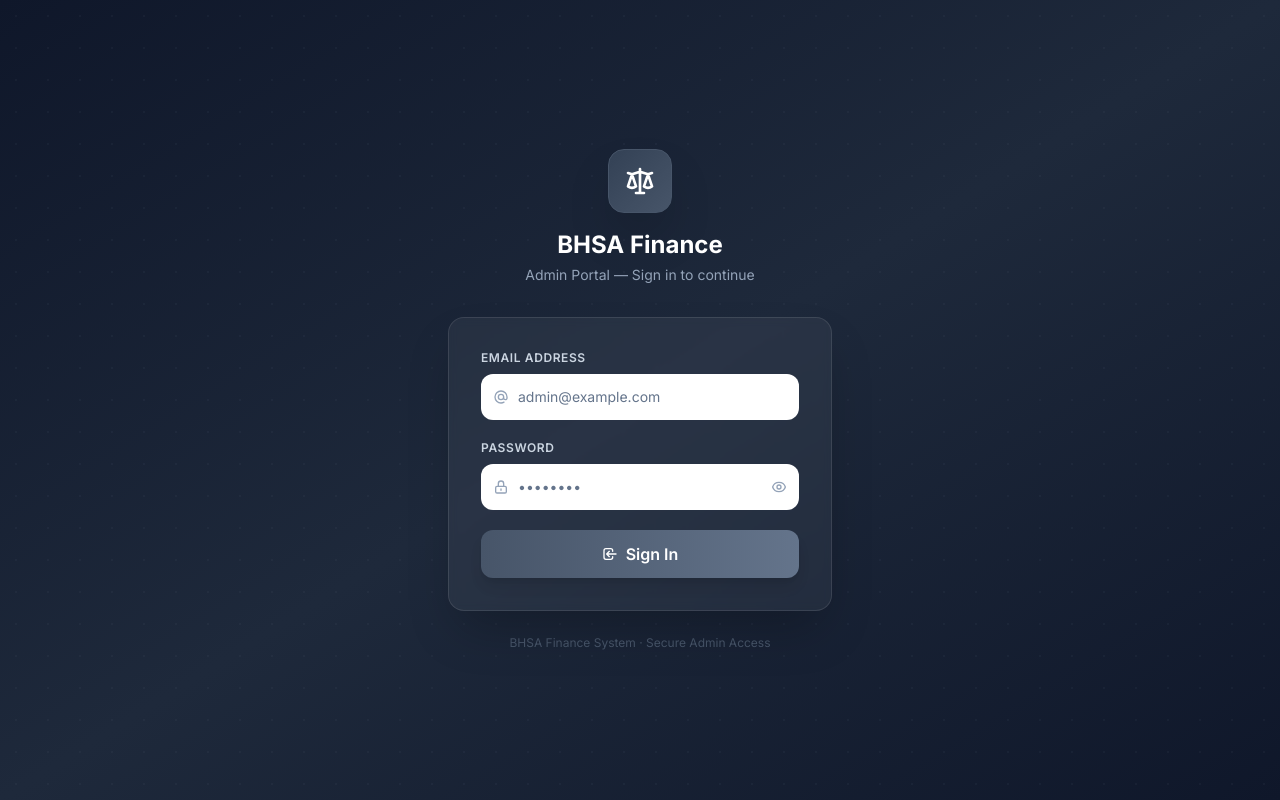
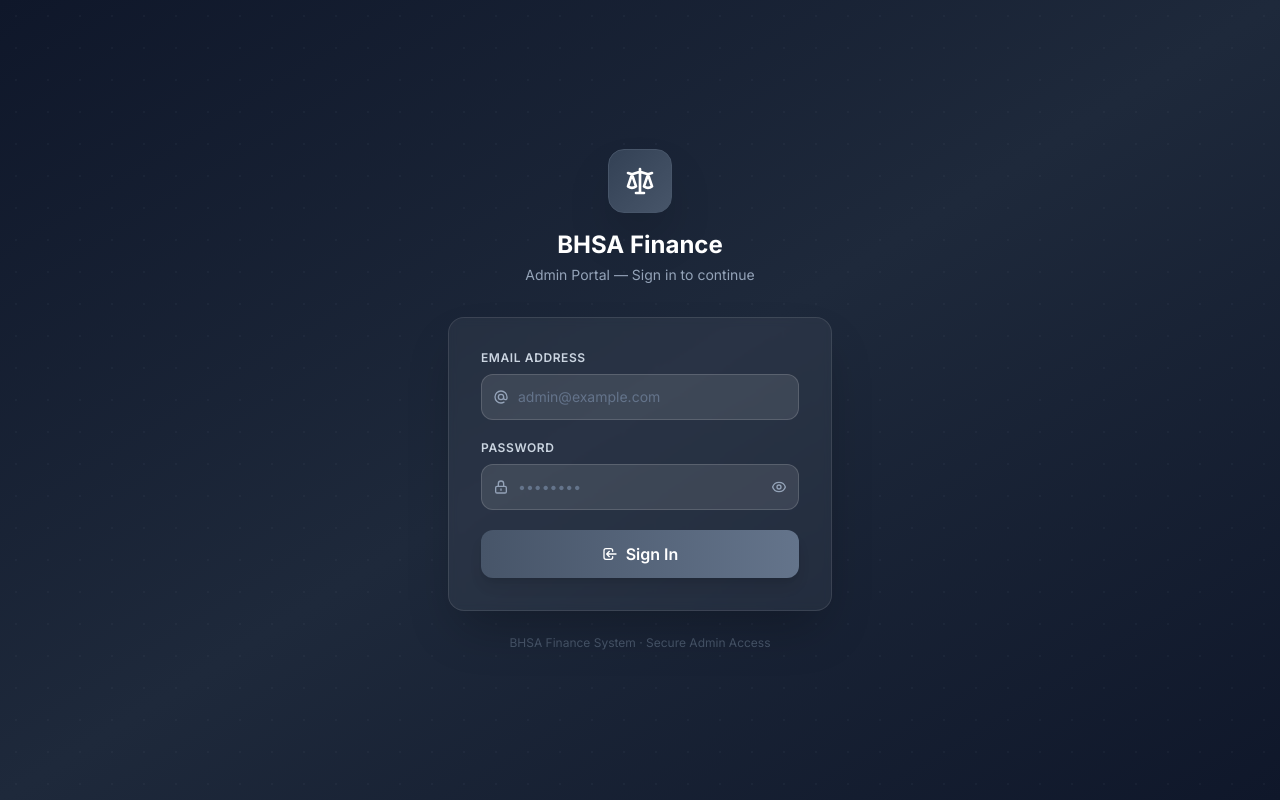
Before and after one commit to muhmdpp/bhsa-dars, a React (Vite) app: page / in a window 1280 px wide. Built offline with nearby package versions, Linux system fonts and the light colour scheme; no server answers.

Commit message:
watermelon

```diff
--- a/src/components/layout/Sidebar.jsx
+++ b/src/components/layout/Sidebar.jsx
@@ -155,6 +155,14 @@ export default function Sidebar() {
           Lock Screen
         </button>
         <p className="text-xs text-slate-300 text-center">BHSA Finance System v1.1.0</p>
+        <a
+          href="https://www.watermelonbranding.in"
+          target="_blank"
+          rel="noopener noreferrer"
+          className="block text-center text-[10px] text-slate-400 hover:text-slate-600 transition-colors mt-1"
+        >
+          Developed by <span className="font-semibold text-slate-500">Watermelon</span>
+        </a>
       </div>
     </aside>
   );
--- a/src/pages/LoginPage.jsx
+++ b/src/pages/LoginPage.jsx
@@ -64,8 +64,9 @@ export default function LoginPage() {
                   value={email}
                   onChange={e => setEmail(e.target.value)}
                   placeholder="admin@example.com"
-                  className="w-full pl-9 pr-4 py-3 bg-white/8 border border-white/15 rounded-xl text-white placeholder-slate-500 text-sm
+                  className="w-full pl-9 pr-4 py-3 bg-white/10 border border-white/15 rounded-xl text-white placeholder-slate-500 text-sm
                     focus:outline-none focus:ring-2 focus:ring-slate-400 focus:border-transparent transition-all"
+                  style={{ color: '#ffffff', caretColor: '#ffffff' }}
                 />
               </div>
             </div>
@@ -90,8 +91,9 @@ export default function LoginPage() {
                   value={password}
                   onChange={e => setPassword(e.target.value)}
                   placeholder="••••••••"
-                  className="w-full pl-9 pr-10 py-3 bg-white/8 border border-white/15 rounded-xl text-white placeholder-slate-500 text-sm
+                  className="w-full pl-9 pr-10 py-3 bg-white/10 border border-white/15 rounded-xl text-white placeholder-slate-500 text-sm
                     focus:outline-none focus:ring-2 focus:ring-slate-400 focus:border-transparent transition-all"
+                  style={{ color: '#ffffff', caretColor: '#ffffff' }}
                 />
                 <button
                   type="button"
```
